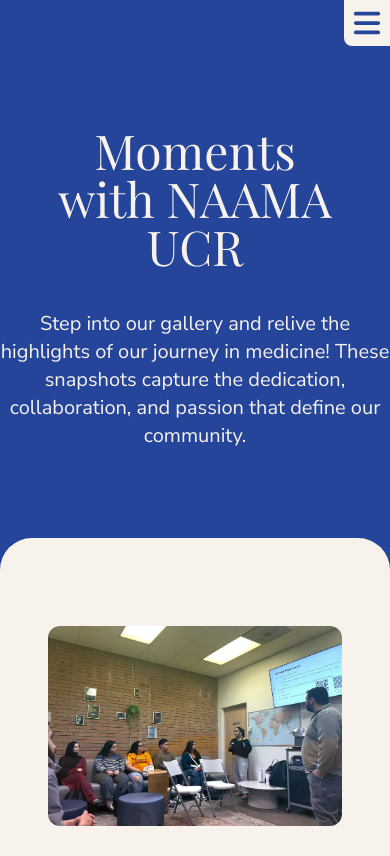
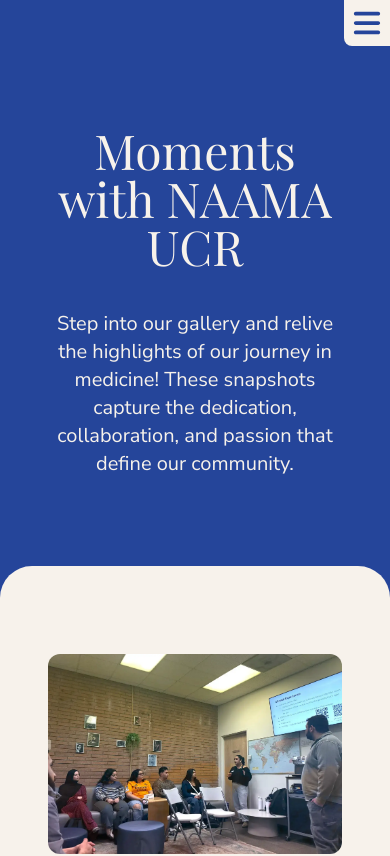
Before and after one commit to acm-ucr/naama-website, a Next.js app: page /gallery in a window 390 px wide. Shown: the top 856 px of the page. Built offline with nearby package versions, Linux system fonts and the light colour scheme.

Commit message:
More responsiveness

```diff
--- a/src/components/Description.tsx
+++ b/src/components/Description.tsx
@@ -17,7 +17,7 @@
   return (
     <motion.p
       {...textAnimation}
-      className="text-naama-ivory-100 font-nunito mx-auto mb-12 py-10 text-center text-xl md:mx-0 md:ml-24 md:w-3/4 md:text-left"
+      className="text-naama-ivory-100 font-nunito mx-auto mb-12 px-12 py-10 text-center text-xl md:mx-0 md:ml-24 md:w-3/4 md:px-0 md:text-left"
     >
       {text}
     </motion.p>
--- a/src/components/gallery/JoinCommunity.tsx
+++ b/src/components/gallery/JoinCommunity.tsx
@@ -3,7 +3,6 @@
 import { motion } from "motion/react";
 import Button from "@/components/Button";
 
-const JoinCommunity = () => {
 const fadeUpVariants = {
   hidden: { opacity: 0, y: 30 },
   visible: {
@@ -28,6 +27,7 @@
   },
 };
 
+const JoinCommunity = () => {
   return (
     <motion.div
       className="bg-naama-blue-100 relative flex h-[50vh] w-full justify-center overflow-hidden text-white md:h-[40vw]"
--- a/src/components/home/CircularText.tsx
+++ b/src/components/home/CircularText.tsx
@@ -8,7 +8,7 @@
 }
 
 const letterVariants = {
-  variants : {
+  variants: {
     hidden: { opacity: 0, y: 5, scale: 0.9 },
     visible: {
       opacity: 1,
@@ -16,7 +16,7 @@
       scale: 1,
       transition: { type: "spring", stiffness: 500, damping: 50 },
     },
-}
+  },
 };
 
 const animationProps = {
```
Lines whose indentation alone changed are shown as unchanged.
